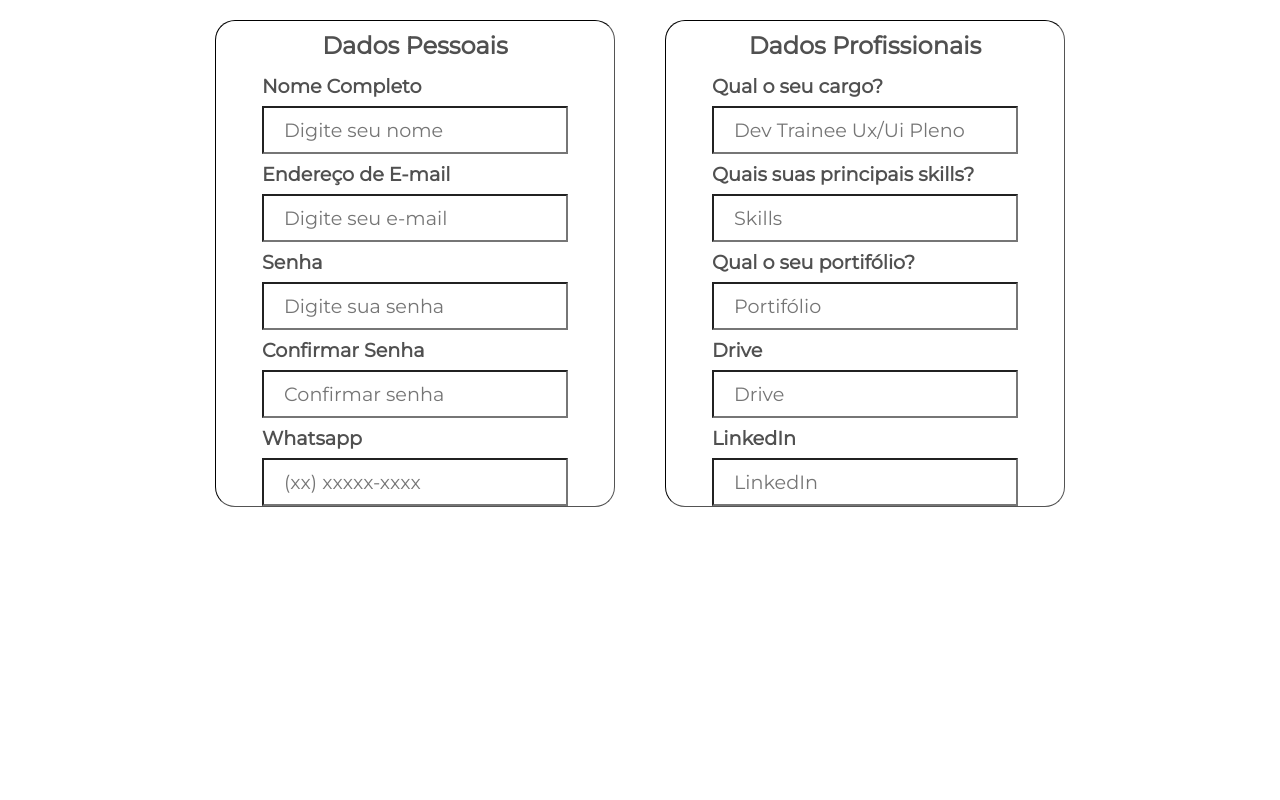
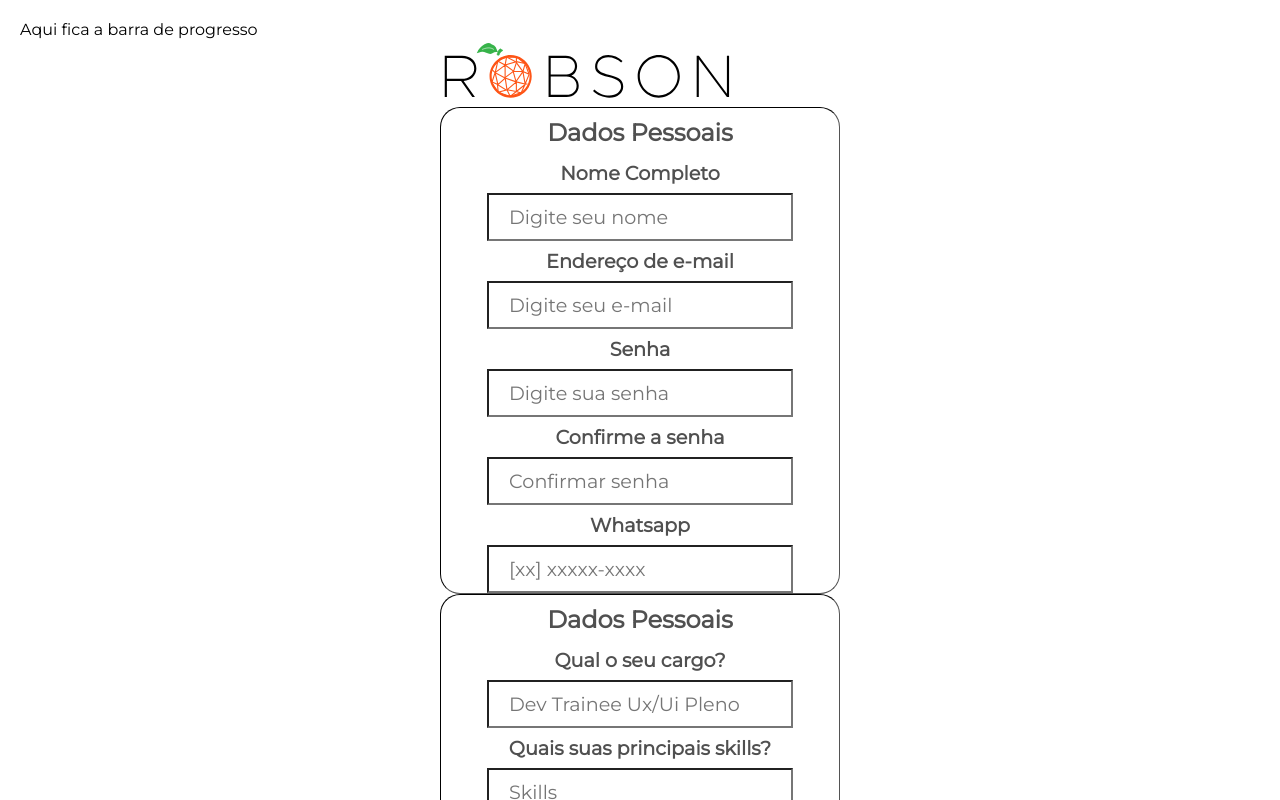
Before and after one commit to FcamaraSquad12/ProjetoSquad12, a React (Create React App) app in the folder frontend/: page /onboarding in a window 1280 px wide. Shown: the top 800 px of the page. Built offline with nearby package versions, Linux system fonts and the light colour scheme.

Commit message:
Refatoring Onboarding page with database

```diff
--- a/frontend/src/components/User/Onboarding/Onboarding.css
+++ b/frontend/src/components/User/Onboarding/Onboarding.css
@@ -0,0 +1,9 @@
+.container{
+    display: flex;
+    flex-direction: row;
+    justify-content: center;
+    align-items: center;
+    height: 100vh;
+    width: 900px;
+    margin: 0 auto;
+  }
--- a/frontend/src/components/User/Onboarding/Onboarding.jsx
+++ b/frontend/src/components/User/Onboarding/Onboarding.jsx
@@ -6,7 +6,7 @@ import UIButton from "components/UI/Button/Button";
 import ImgMain from "../../../assets/svg/img-signup.svg";
 import RobsonLogo from "../../../assets/svg/logo.svg";
 import { Link } from "react-router-dom";
-
+import './Onboarding.css'
 
 const baseUrl = "http://localhost:3001/";
 
@@ -17,8 +17,9 @@ function initialState() {
     email: "",
     password: "",
     confirmPassword: "",
+    calendly: "",
+    whatsapp: "",
     portfolio: "",
-    whatsapp: "",
     linkedin: "",
     drive: "",
     skills:[],
@@ -36,25 +37,26 @@ const UserOnboarding = () => {
   }, []);
 
   const save = () => {
-    const user = values
-    console.log(user)
-    const method = user._id ? 'put' : 'post'
-    const url = user.id ? `${baseUrl}/${user.id}` : baseUrl
+    const user = {
+      name: values.name,
+      profession: values.profession,
+      email: values.email,
+      password: values.password,
+      calendly: values.calendly,
+      whatsapp: values.whatsapp,
+      portfolio: values.portfolio,
+      linkedin: values.linkedin,
+      drive: values.drive,
+      skills: values.skillField.split(' ')
+    }
+
+    const method = user._id ? 'put' : 'post';
+    const url = user.id ? `${baseUrl}/${user.id}` : baseUrl;
 
     axios[method](url, user)
       .then(resp => {
-          setActiveUser({
-            name: values.name,
-            profession: values.profession,
-            email: values.email,
-            password: values.password,
-            portfolio: values.portfolio,
-            whatsapp: values.whatsapp,
-            linkedin: values.linkedin,
-            drive: values.drive,
-            skills: values.skillField.split(' ')
-          })
-          console.log(resp.data);
+          setToken(user._id);
+          setActiveUser(user);
         }
       )
   }
@@ -70,159 +72,65 @@ const UserOnboarding = () => {
 
   function onSubmit(e) {
     e.preventDefault();
-    console.log(token);
     save(values);
     if (token) return navigate('/search-person');
   }
 
   return (
-    <div className="signup-container">
-      <div className="signup-content scale-up-center">
-        <label className="signup-title">Dados Pessoais</label>
-        <form className="signup-form" autoComplete="" onSubmit={onSubmit}>
-          <div className="signup-form-control">
-            <label htmlFor="name">
-              <b>Nome Completo</b>
-            </label>
-            <input
-              id="name"
-              type="text"
-              name="name"
-              autoComplete="off"
-              onChange={handleChange}
-              value={values.name}
-              placeholder="Digite seu nome"
-            />
-          </div>
-          <div className="signup-form-control">
-            <label htmlFor="email">
-              <b>Endereço de E-mail</b>
-            </label>
-            <input
-              id="email"
-              type="text"
-              name="email"
-              autoComplete="off"
-              onChange={handleChange}
-              value={values.email}
-              placeholder="Digite seu e-mail"
-            />
-          </div>
-          <div className="signup-form-control">
-            <label htmlFor="password">
-              <b>Senha</b>
-            </label>
-            <input
-              id="password"
-              type="password"
-              name="password"
-              onChange={handleChange}
-              value={values.password}
-              placeholder="Digite sua senha"
-            />
-          </div>
-          <div className="signup-form-control">
-            <label htmlFor="confirm-password">
-              <b>Confirmar Senha</b>
-            </label>
-            <input
-              name="confirmPassword"
-              type="password"
-              onChange={handleChange}
-              value={values.confirmPassword}
-              placeholder="Confirmar senha"
-            />
-          </div>
-          <div className="signup-form-control">
-            <label htmlFor="whatsapp">
-              <b>Whatsapp</b>
-            </label>
-            <input
-              id="whatsapp"
-              type="text"
-              name="whatsapp"
-              onChange={handleChange}
-              value={values.whatsapp}
-              placeholder="(xx) xxxxx-xxxx"
-            />
-          </div>
-        </form>
-      </div>
+      <div className="scale-up-center">
+        <div className="container-progress-bar">
+            Aqui fica a barra de progresso
+        </div>
 
-      {/* -------------------------------------------------------------------------------------------- */}
+        <form className="signup-container" autoComplete="" onSubmit={onSubmit}>
+          <div className="">
+            <img id="Robson-logo" src= {RobsonLogo} alt="" />
+            <div className="signup-content  signup-form-control">
+              <label className="signup-title">Dados Pessoais</label>
 
-      <div className="signup-content scale-up-center">
-        <label className="signup-title">Dados Profissionais</label>
-        <form className="signup-form" autoComplete="" onSubmit={onSubmit}>
-          <div className="signup-form-control">
-            <label htmlFor="profession">
-              <b>Qual o seu cargo?</b>
-            </label>
-            <input
-              id="profession"
-              type="text"
-              name="profession"
-              onChange={handleChange}
-              value={values.profession}
-              placeholder="Dev Trainee Ux/Ui Pleno"
-            />
-          </div>
-          <div className="signup-form-control">
-            <label htmlFor="skills">
-              <b>Quais suas principais skills?</b>
-            </label>
-            <input
-              id="skillField"
-              type="text"
-              name="skillField"
-              onChange={handleChange}
-              value={values.skillField}
-              placeholder="Skills"
-            />
+              <label><b>Nome Completo</b></label>
+              <input id="name" type="text" name="name" autoComplete="off" onChange={handleChange} value={values.name} placeholder="Digite seu nome"/>
+
+              <label><b>Endereço de e-mail</b></label>
+              <input id="email" type="text" name="email" autoComplete="off" onChange={handleChange} value={values.email} placeholder="Digite seu e-mail"/>
+
+              <label><b>Senha</b></label>
+              <input id="password" type="text" name="password" autoComplete="off" onChange={handleChange} value={values.password} placeholder="Digite sua senha"/>
+
+              <label><b>Confirme a senha</b></label>
+              <input id="confirmPassword" type="text" name="confirmPassword" autoComplete="off" onChange={handleChange} value={values.confirmPassword} placeholder="Confirmar senha"/>
+
+              <label><b>Whatsapp</b></label>
+              <input id="whatsapp" type="text" name="whatsapp" autoComplete="off" onChange={handleChange} value={values.whatsapp} placeholder="[xx] xxxxx-xxxx"/>
           </div>
 
-          <div className="signup-form-control">
-            <label htmlFor="portfolio">
-              <b>Qual o seu portifólio?</b>
-            </label>
-            <input
-              id="portfolio"
-              type="text"
-              name="portfolio"
-              onChange={handleChange}
-              value={values.portfolio}
-              placeholder="Portifólio"
-            />
+          <div className="signup-content  signup-form-control">
+            <label className="signup-title">Dados Pessoais</label>
+
+            <label><b>Qual o seu cargo?</b></label>
+            <input id="profession" type="text" name="profession" onChange={handleChange} value={values.profession} placeholder="Dev Trainee Ux/Ui Pleno"/>
+
+            <label><b>Quais suas principais skills?</b></label>
+            <input id="skillField" type="text" name="skillField" onChange={handleChange} value={values.skillField} placeholder="Skills"/>
+
+            <label><b>Qual o seu portifólio?</b></label>
+            <input id="portfolio" type="text" name="portfolio"  onChange={handleChange}  value={values.portfolio}  placeholder="Portifólio"/>
+
+            <label><b>calendly</b></label>
+            <input id="calendly" type="text" name="calendly" onChange={handleChange} value={values.calendly} placeholder="Calendly"/>
+
+            <label><b>Drive</b></label>
+            <input id="drive" type="text" name="drive" onChange={handleChange} value={values.drive} placeholder="Drive"/>
+
+            <label><b>LinkedIn</b></label>
+            <input id="linkedin" type="text" name="linkedin" onChange={handleChange} value={values.linkedin} placeholder="LinkedIn"/>
           </div>
-          <div className="signup-form-control">
-            <label htmlFor="drive">
-              <b>Drive</b>
-            </label>
-            <input
-              id="drive"
-              type="text"
-              name="drive"
-              onChange={handleChange}
-              value={values.drive}
-              placeholder="Drive"
-            />
+
+          <div>
+            <UIButton type="submit" theme="" className="btn-submit" rounded>{'>'}</UIButton>
           </div>
-          <div className="signup-form-control">
-            <label htmlFor="LinkedIn">
-              <b>LinkedIn</b>
-            </label>
-            <input
-              id="linkedIn"
-              type="text"
-              name="linkedin"
-              onChange={handleChange}
-              value={values.linkedin}
-              placeholder="LinkedIn"
-            />
-          </div>
-        </form>
-      </div>
-
+        </div>
+      </form>
     </div>
   );
 };
```
